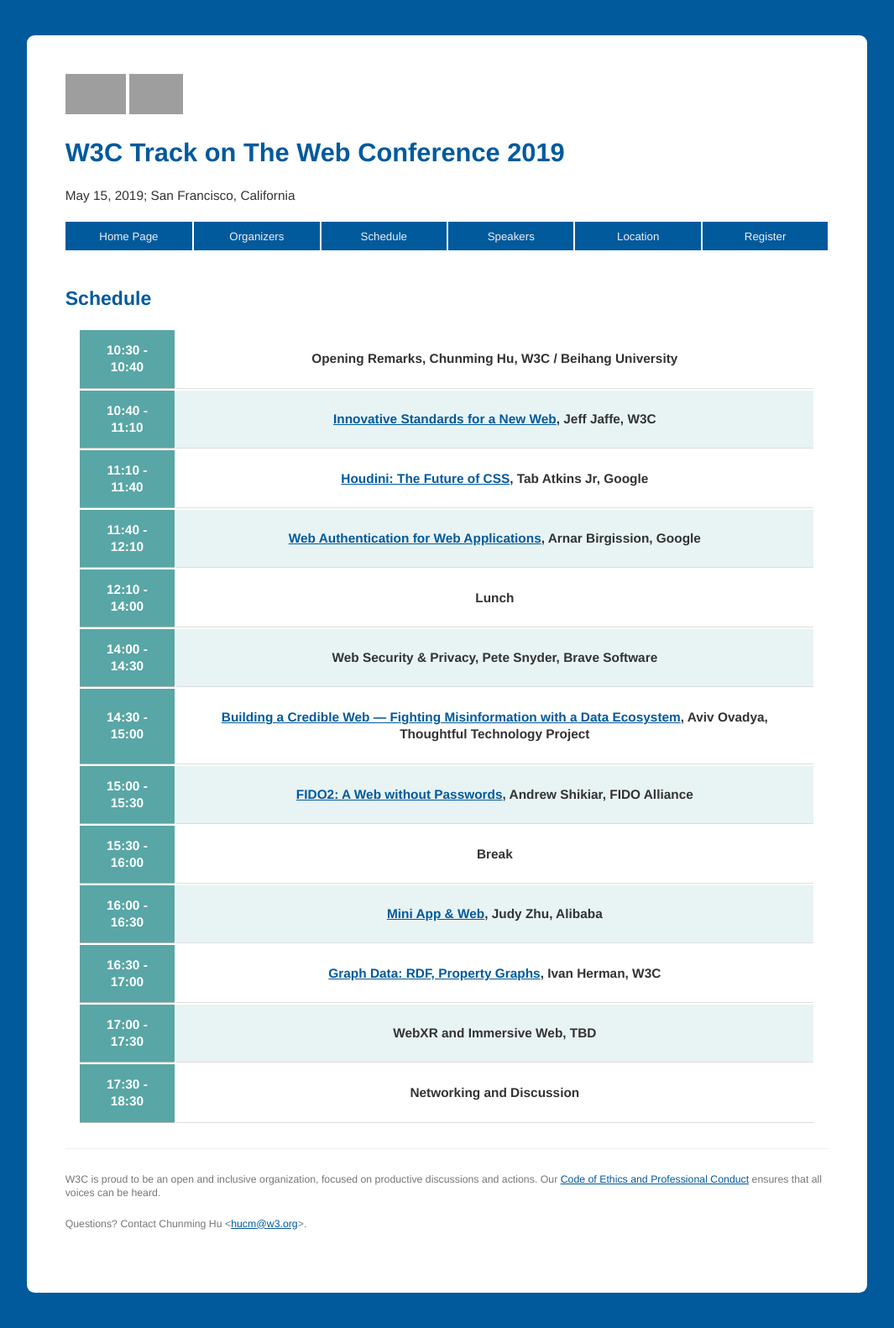
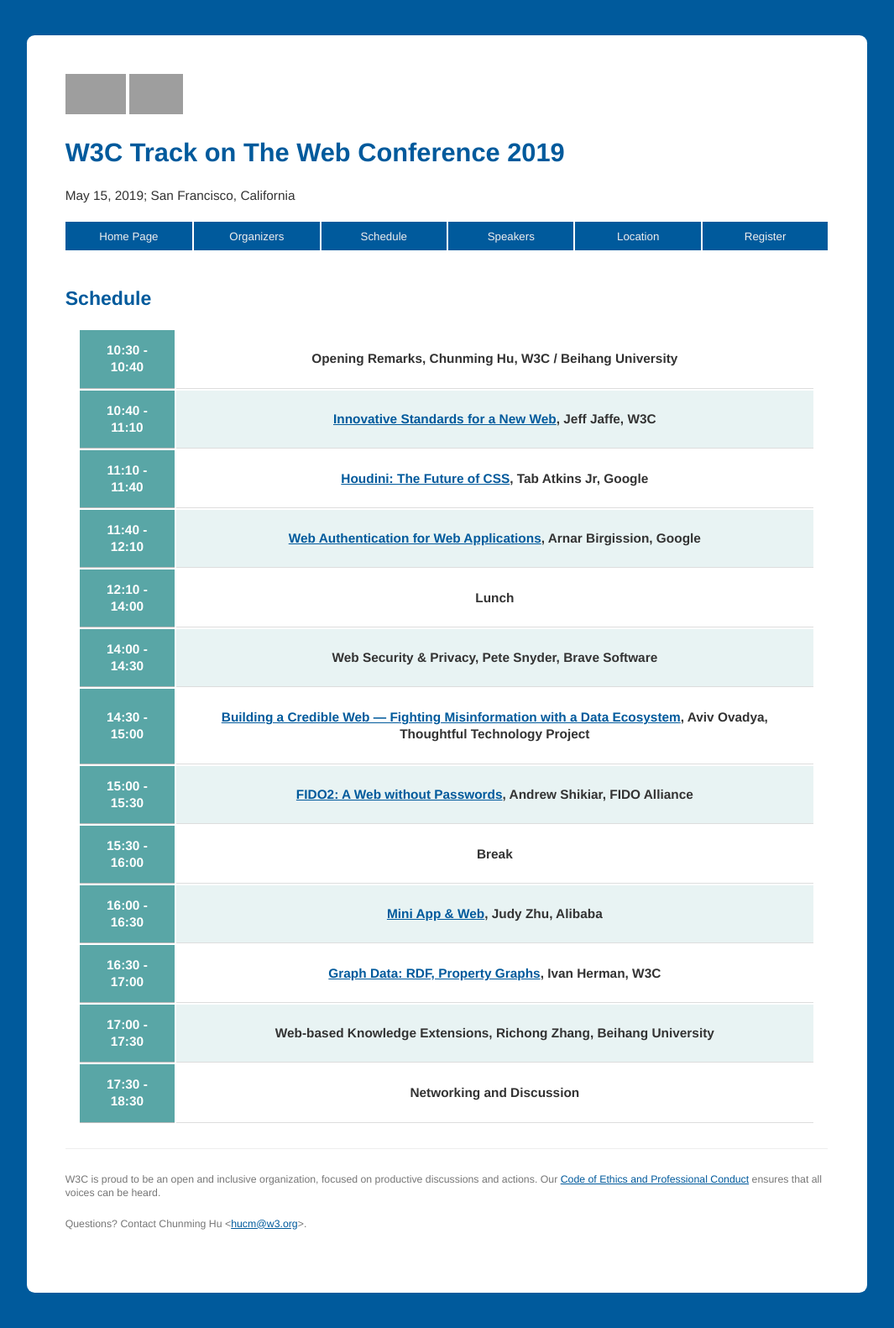
Before and after one commit to w3c/w3c-track-2019, a Jekyll site: the page built from schedule.md, in a window 1280 px wide. Shown: the whole page at 84% size, without its empty margins (108-1173 px from the left). Built offline with Jekyll 4.4.1, drawn with Linux system fonts in a browser that asks for light colours; our own code applies the rules of GitHub Pages for plain Markdown files; grey boxes are pictures that could not be loaded.

Commit message:
Update schedule.md

```diff
--- a/schedule.md
+++ b/schedule.md
@@ -74,7 +74,7 @@ layout: home
     <tr>
         <th>17:00 - 17:30</th>
         <td>
-            <p class="session-title">WebXR and Immersive Web, TBD</p>
+            <p class="session-title">Web-based Knowledge Extensions, Richong Zhang, Beihang University</p>
         </td>
     </tr>
     <tr>
```
